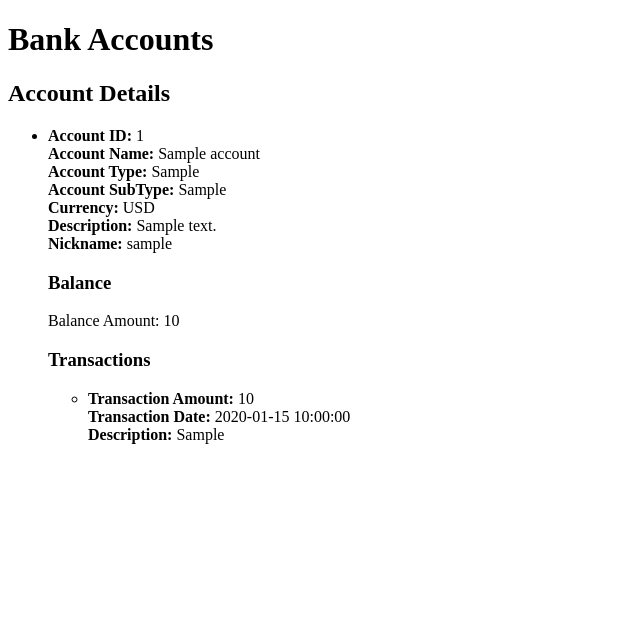
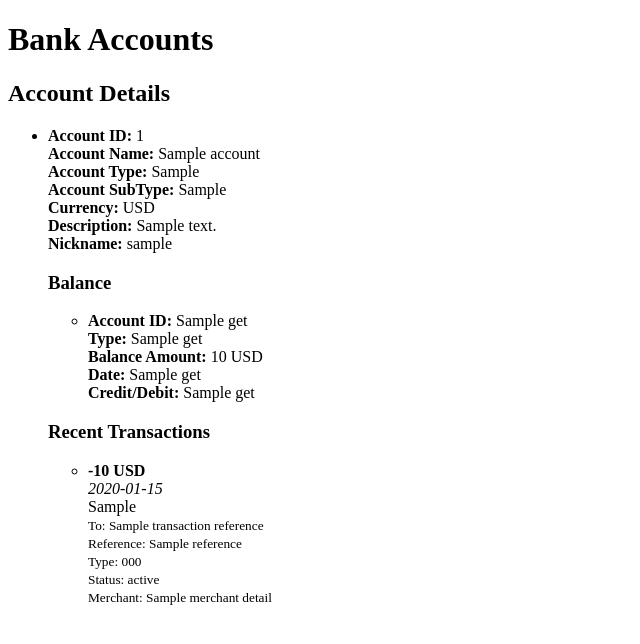
Before and after one commit to SuedeSadler/pnz-client, a Flask app: template templates/accounts_page.html in a window 1280 px wide. Shown: the top 644 px of the page, without its empty margins (0-640 px from the left). Run offline with Flask 3, Linux system fonts and the light colour scheme; the template is opened without the code that fills it: most values are stand-ins (such as "Sample title", 1, 10 or a date in 2020); parts of the project's set-up code (start-up, migrations or seed data) failed here and were passed over.

Commit message:
account balances and account information fetched

```diff
--- a/authcode.txt
+++ b/authcode.txt
@@ -1 +1 @@
-017a865faaa5439faa7d8f4cb503ff95f5f0dfe6d70b4635aedd02e6ef43e267
+f22880b7d40a40829821005f0d681b3e7f72cb2ffa7f40018abd3dd525a99034
--- a/server.py
+++ b/server.py
@@ -50,10 +50,11 @@ def callback():
         auth_code = data.get('code')
         id_token = data.get('id_token')
 
-        if not auth_code:
-            return jsonify({'error': 'Authorization code missing'}), 400
+        if not auth_code or not id_token:
+            return jsonify({'error': 'Authorization code or ID token missing'}), 400
 
-        # Create client assertion (assuming pnz_utils handles this)
+
+        # Create client assertion
         Token = pnz_utils.create_client_assertion(key, clientId, tokenUrl)
 
         # Exchange authorization code for access token
@@ -69,7 +70,7 @@ def callback():
             url=tokenUrl,
             data=requestData,
             headers={'Content-Type': 'application/x-www-form-urlencoded',
-                     'user-agent': 'MyApp 0.0.1'},
+                    'user-agent': 'MyApp 0.0.1'},
             cert=('selfsigned.crt', 'private.key')
         )
 
@@ -78,13 +79,10 @@ def callback():
             return jsonify({'error': 'Failed to exchange authorization code', 'details': response.text}), response.status_code
 
         token_data = response.json()
-
-        # Store access token in session
-        session['access_token'] = token_data.get('access_token')
-
+        session['access_token'] = token_data.get('access_token')  # Store token in session
         print('Access token obtained:', token_data)
 
-        return jsonify({"message": "Success", "access_token": token_data.get("access_token")})
+        return jsonify(token_data)
 
     except Exception as e:
         print("Exception occurred:", traceback.format_exc())  # Print full traceback
--- a/templates/accounts_page.html
+++ b/templates/accounts_page.html
@@ -22,26 +22,82 @@
                     <strong>Nickname:</strong> {{ account_item['account']['Nickname'] }}<br>
 
                     <h3>Balance</h3>
-                    {% if account_item['balance'] %}
-                        <p>Balance Amount: {{ account_item['balance']['Data']['BalanceAmount'] }}</p>
+                    {% if account_item['balance'] and account_item['balance'].get('Data') and account_item['balance']['Data'].get('Balance') %}
+                        <ul>
+                            {% for balance in account_item['balance']['Data']['Balance'] %}
+                                <li>
+                                    <strong>Account ID:</strong> {{ balance.get('AccountId', 'N/A') }}<br>
+                                    <strong>Type:</strong> {{ balance.get('Type', 'N/A') }}<br>
+                                    <strong>Balance Amount:</strong> {{ balance.get('Amount', {}).get('Amount', 'N/A') }} {{ balance.get('Amount', {}).get('Currency', 'N/A') }}<br>
+                                    <strong>Date:</strong> {{ balance.get('DateTime', 'N/A') }}<br>
+                                    <strong>Credit/Debit:</strong> {{ balance.get('CreditDebitIndicator', 'N/A') }}
+                                </li>
+                            {% endfor %}
+                        </ul>
                     {% else %}
                         <p>No balance information available.</p>
                     {% endif %}
 
-                    <h3>Transactions</h3>
-                    {% if account_item['transactions'] %}
+                    <h3>Recent Transactions</h3>
+                    {% if account_item['transactions'] and account_item['transactions'] | length > 0 %}
                         <ul>
-                            {% for transaction in account_item['transactions']['Data']['Transactions'] %}
-                                <li>
-                                    <strong>Transaction Amount:</strong> {{ transaction['TransactionAmount'] }}<br>
-                                    <strong>Transaction Date:</strong> {{ transaction['BookingDate'] }}<br>
-                                    <strong>Description:</strong> {{ transaction['TransactionInformation'] }}<br>
-                                </li>
+                            {% for transaction_data in account_item['transactions'] %}
+                                {% if transaction_data.get('Data') and transaction_data['Data'].get('Transaction') %}
+                                    {% for transaction in transaction_data['Data']['Transaction'] %}
+                                        <li>
+                                            <strong>
+                                                {% if transaction['CreditDebitIndicator'] == 'Credit' %}
+                                                    +{{ transaction['Amount']['Amount'] }} {{ transaction['Amount']['Currency'] }}
+                                                {% else %}
+                                                    -{{ transaction['Amount']['Amount'] }} {{ transaction['Amount']['Currency'] }}
+                                                {% endif %}
+                                            </strong>
+                                            <br>
+                                            <em>{{ transaction['BookingDateTime'][:10] }}</em> <!-- Date -->
+                                            <br>
+                                            {{ transaction.get('TransactionInformation', 'No details available') }}
+                                            <br>
+
+                                            <!-- Show Sender/Receiver Name -->
+                                            {% if transaction.get('TransactionReference') %}
+                                                {% if transaction['CreditDebitIndicator'] == 'Credit' %}
+                                                    <small>From: {{ transaction['TransactionReference'].get('DebtorName', 'Unknown') }}</small>
+                                                {% else %}
+                                                    <small>To: {{ transaction['TransactionReference'].get('CreditorName', 'Unknown') }}</small>
+                                                {% endif %}
+                                                <br>
+                                            {% endif %}
+
+                                            <!-- Display Reference -->
+                                            {% if transaction.get('TransactionReference') and transaction['TransactionReference'].get('CreditorReference') %}
+                                                <small>Reference: {{ transaction['TransactionReference']['CreditorReference'].get('Reference', 'N/A') }}</small>
+                                                <br>
+                                            {% endif %}
+
+                                            <!-- Show Transaction Type -->
+                                            {% if transaction.get('BankTransactionCode') %}
+                                                <small>Type: {{ transaction['BankTransactionCode'].get('Code', 'Unknown') }}</small>
+                                                <br>
+                                            {% endif %}
+
+                                            <!-- Show Transaction Status -->
+                                            <small>Status: {{ transaction.get('Status', 'Unknown') }}</small>
+                                            <br>
+
+                                            <!-- Display Merchant Name if applicable -->
+                                            {% if transaction.get('MerchantDetails') %}
+                                                <small>Merchant: {{ transaction['MerchantDetails'].get('MerchantName', 'N/A') }}</small>
+                                            {% endif %}
+                                        </li>
+                                        <br>
+                                    {% endfor %}
+                                {% endif %}
                             {% endfor %}
                         </ul>
                     {% else %}
-                        <p>No transactions found for this account.</p>
+                        <p>No transactions available.</p>
                     {% endif %}
+
                 </li>
             {% endfor %}
         </ul>
```
Also changed, not shown: get_accounts_bulk.py (+52 -19 lines).
